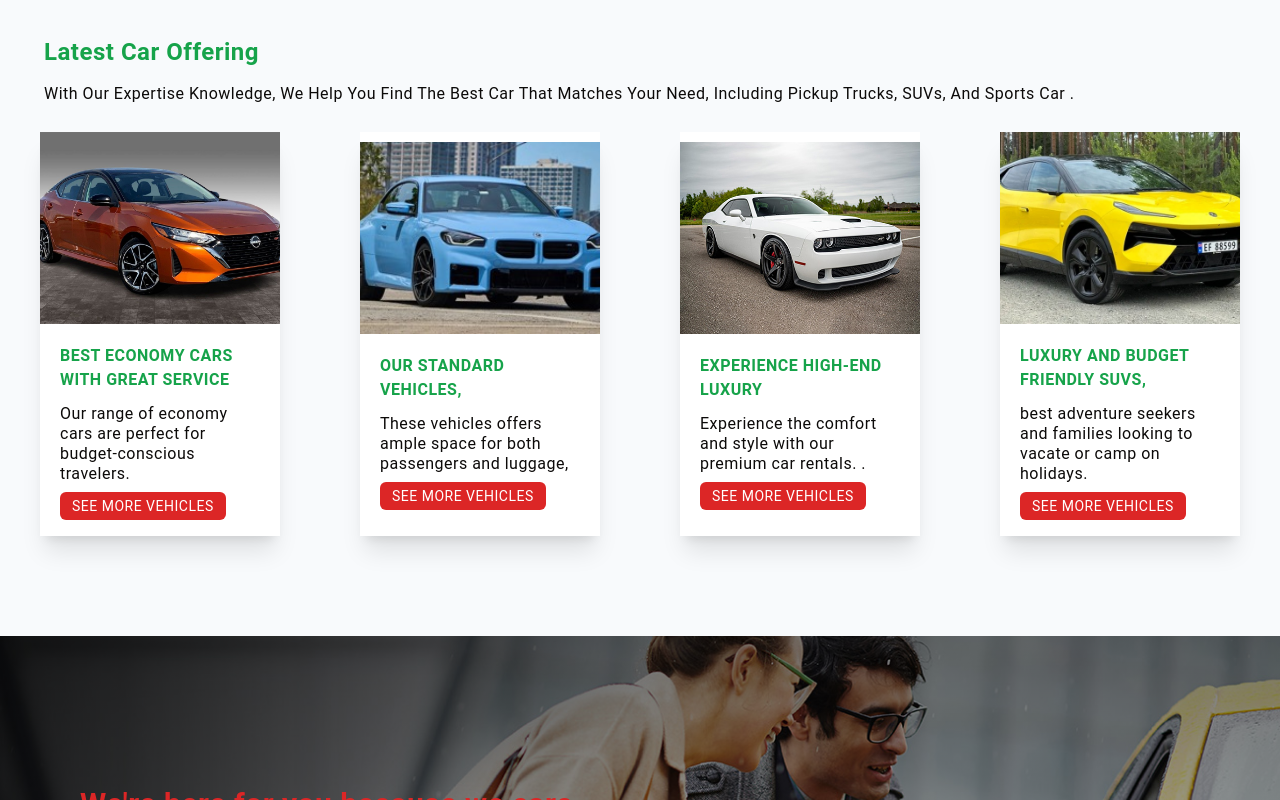
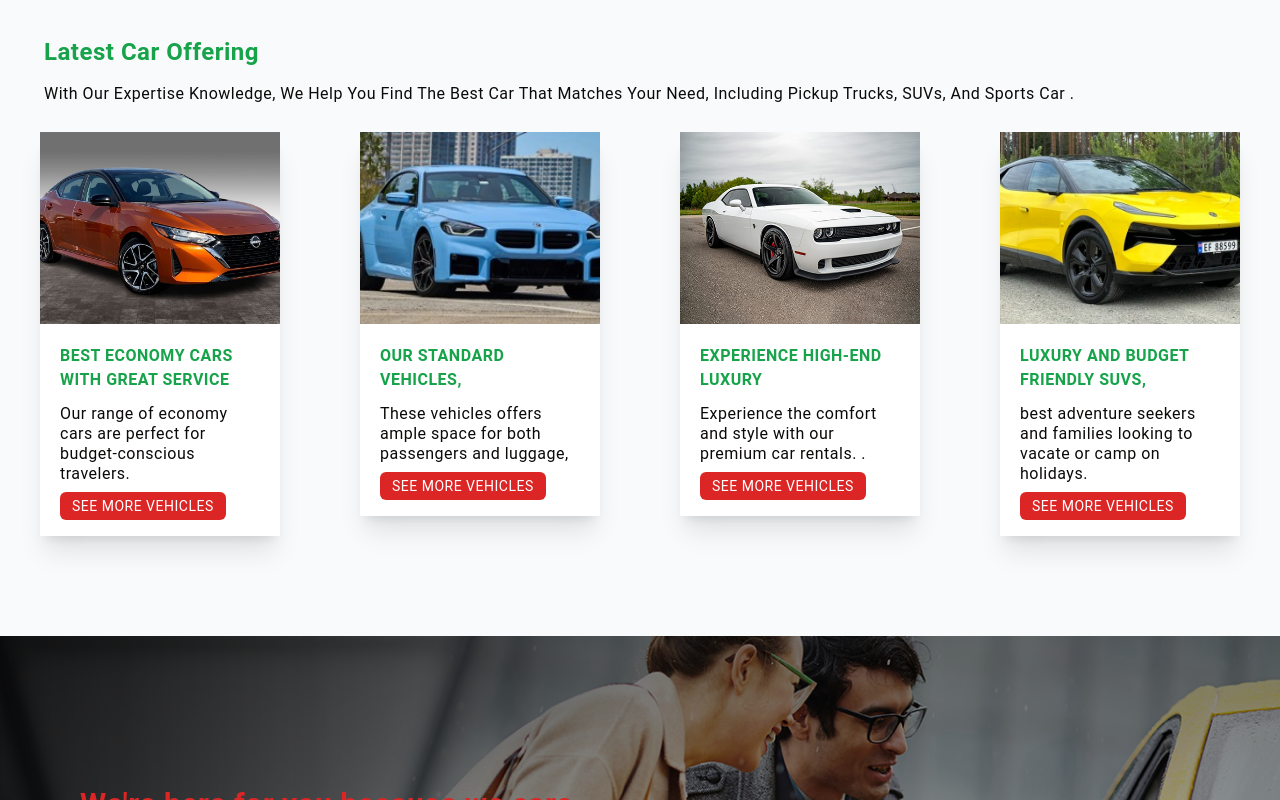
Before and after one commit to Ndesimoni/BON-VOYAGE-CAR-RENTALS-PROJECT, a React (Vite) app: page / in a window 1280 px wide. Shown: the part 2260-3060 px from the top of the page. Built offline with nearby package versions, Linux system fonts and the light colour scheme.

Commit message:
working on the frama motion design

```diff
--- a/src/components/Form/reservationForm/ReservationDropdown.jsx
+++ b/src/components/Form/reservationForm/ReservationDropdown.jsx
@@ -45,22 +45,19 @@ export const Label = styled.label({
 
 function ReservationDropdown() {
   const { register, handleSubmit, formState } = useForm();
-
   const { setReservationFormInfo } = useMyContext();
-
+  const { isLoading, setIsLoading } = useMyContext();
   const { errors } = formState;
-
   const navigate = useNavigate();
 
   const submitFormInputField = (data) => {
-    console.log(data);
+    setIsLoading(true);
     const formData = data;
     navigate(`/All-vehicle-category/${data.category}`, { state: formData });
-
     //When a user fills the form and submits, we setReservationFormInfo to our data coming from the form submission
-
     //if the reservationFormInfo = {},then it means user did not fill the form, so we will now use this condition to build our BookNow page.
     setReservationFormInfo(data);
+    setIsLoading(true);
   };
 
   const errorState = (error) => {
@@ -253,9 +250,6 @@ function ReservationDropdown() {
                   },
                 })}
               >
-                {/* <option value="" disabled selected hidden>
-                  Choose a state of operation...
-                </option> */}
                 <option value="marryland"> marryland</option>
                 <option value="minnesota"> minnesota</option>
                 <option value="tennessee"> tennessee</option>
@@ -280,10 +274,6 @@ function ReservationDropdown() {
                   },
                 })}
               >
-                {/* <option value="" disabled selected hidden>
-                  Choose a drop oof location...
-                </option> */}
-
                 <option>9500 Good Luck Road MD 20707</option>
 
                 <option>
@@ -388,6 +378,7 @@ function ReservationDropdown() {
         <SectionStyle>
           <ItemStyle>
             <button
+              disabled={isLoading}
               type="submit"
               className=" bg-red-600 text-white px-3 py-[1px] uppercase hover:bg-stone-900  hover:text-white transition-all mr-auto rounded-md mt-3"
             >
--- a/src/components/Form/reservationForm/ReservationForm.jsx
+++ b/src/components/Form/reservationForm/ReservationForm.jsx
@@ -1,8 +1,10 @@
 import styled from "styled-components";
 import { CiCircleQuestion } from "react-icons/ci";
-import { useEffect, useState } from "react";
+import { useEffect, useRef, useState } from "react";
 import ReservationDropdown from "./ReservationDropdown";
 import { useNavigate } from "react-router-dom";
+import { useMyContext } from "../../../AppContext";
+import { motion, useInView } from "framer-motion";
 
 const ReservationFormStyles = styled.div({
   backgroundColor: "white",
@@ -18,6 +20,7 @@ const ReservationForm = () => {
   const navigate = useNavigate();
   const [searchCar, setSearchCar] = useState("");
   // coming from custom hook
+  const { isLoading, setIsLoading } = useMyContext();
 
   function handleClick(e) {
     const closestParent = e.target.closest("form");
@@ -40,17 +43,30 @@ const ReservationForm = () => {
 
   function handleSearch() {
     if (searchCar === "") return;
+    setIsLoading(true);
+    navigate(`/${searchCar}`);
+    setIsLoading(false);
+  }
 
-    navigate(`/${searchCar}`);
-  }
+  //todo motion design
+  const ref = useRef(null);
+  const isInView = useInView(ref, { once: true });
 
   return (
     <ReservationFormStyles>
       <h1 className="font-extrabold capitalize text-xl py-5">
         Reserve vehicle with !{" "}
-        <span className="font-extrabold text-4xl uppercase text-green-600">
+        <motion.span
+          ref={ref}
+          style={{
+            transform: isInView ? "none" : "translateY(-50px)",
+            opacity: isInView ? 1 : 0,
+            transition: "all 0.9s cubic-bezier(0.017, 0.10, 0.2, 0.2) 0.2s",
+          }}
+          className="font-extrabold text-4xl uppercase text-green-600"
+        >
           Bon Voyage{" "}
-        </span>
+        </motion.span>
       </h1>
       <label className="flex items-center justify-between ">
         <p className="font-semibold text-sm">
@@ -60,8 +76,6 @@ const ReservationForm = () => {
       </label>
 
       <input
-        // name="stateOfOperation}"
-        // value={stateOpp}
         id=""
         className="w-full h-10 border-gray-200 border placeholder:pl-4 px-5 appearance-none"
         type="text"
@@ -101,10 +115,11 @@ const ReservationForm = () => {
           </div>
         </div>
 
-        {/* //todo this is the search car section */}
+        {/* //todo this is the search car on form left hand section */}
         <div className="text-xs text-white p-1 flex items-end">
           <button
             onClick={handleSearch}
+            disabled={isLoading}
             className="border border-r-none px-2 py-1 bg-red-500 font-semibold ring-offset ring-1 "
           >
             Search
--- a/src/components/Services/DealsOffered/TypesOfDealContain.jsx
+++ b/src/components/Services/DealsOffered/TypesOfDealContain.jsx
@@ -1,4 +1,5 @@
-import { motion } from "framer-motion";
+import { motion, useInView } from "framer-motion";
+import { useRef } from "react";
 import { Link } from "react-router-dom";
 import styled from "styled-components";
 
@@ -38,6 +39,9 @@ const TypesOfDealContain = ({
   description,
   linkPath,
 }) => {
+  const ref = useRef(null);
+  const isInView = useInView(ref, { once: true });
+
   return (
     <MotionDivStyles
       variants={fadeInAnimation}
@@ -57,9 +61,16 @@ const TypesOfDealContain = ({
           <NextArrow className="w-6 h-6" />
         </p>
 
-        <div>
+        <motion.div
+          ref={ref}
+          style={{
+            transform: isInView ? "none" : "translateX(20px)",
+            opacity: isInView ? 1 : 0,
+            transition: "all 0.9s cubic-bezier(0.017, 0.10, 0.2, 0.2) 0.2s",
+          }}
+        >
           <p>{description}</p>
-        </div>
+        </motion.div>
       </Link>
     </MotionDivStyles>
   );
--- a/src/components/Services/offering/OfferingContains.jsx
+++ b/src/components/Services/offering/OfferingContains.jsx
@@ -1,5 +1,7 @@
 import Button from "../../ui/Reuseable_Ui/Button";
-import { motion } from "framer-motion";
+import { motion, useInView } from "framer-motion";
+// import { fadeInAnimation } from "../DealsOffered/TypesOfDealContain";
+import { useRef } from "react";
 
 const OfferingContains = ({
   image,
@@ -8,9 +10,19 @@ const OfferingContains = ({
   routeLinks,
   routeLinksForBetterPlace,
 }) => {
+  const ref = useRef(null);
+  const isInView = useInView(ref, { once: true });
+
   return (
-    <motion.div className=" flex gap-5  hover:shadow-lg transition duration-300 ease-in-out rounded-md shadow-xl ">
-      <div className="flex flex-col  justify-center items-center bg-white ">
+    <motion.div
+      ref={ref}
+      style={{
+        transform: isInView ? "none" : "translateX(20px)",
+        opacity: isInView ? 1 : 0,
+        transition: "all 0.9s cubic-bezier(0.017, 0.10, 0.2, 0.2) 0.2s",
+      }}
+    >
+      <div className="flex flex-col  justify-center items-center bg-white shadow-xl ">
         <img src={`${image}`} alt={h3} className="h-48 w-80  object-cover" />
 
         <div className=" max-w-80 flex flex-col my-2 justify-center items-center px-5 ">
--- a/src/components/ui/Header/NavBar-2/Nav_2.jsx
+++ b/src/components/ui/Header/NavBar-2/Nav_2.jsx
@@ -3,13 +3,16 @@ import { useNavigate } from "react-router-dom";
 
 import Nav_2Items from "./Nav_2Items";
 import { nav_2_data as data } from "../../../../../DB/Local_Data_Base";
+import { useMyContext } from "../../../../AppContext";
 
 function Nav_2() {
   const [activeLink, setActiveLink] = useState(null);
+  const { isLoading, setIsLoading } = useMyContext();
   const navigate = useNavigate();
 
   //todo this now handles the navigation to the vehicle route
   function handleNavigate(linkItem) {
+    setIsLoading(true);
     setActiveLink(null);
     navigate(
       data[activeLink].title === "Vehicles"
@@ -17,6 +20,7 @@ function Nav_2() {
         : linkItem,
       { state: linkItem }
     );
+    setIsLoading(false);
   }
 
   function handleClickHome() {
@@ -54,7 +58,11 @@ function Nav_2() {
                     {/* //todo this is linking to all-vehicle-category or to the corresponding link element */}
                     {linkEl.linkItems.map((linkItem, i) => {
                       return (
-                        <div key={i} onClick={() => handleNavigate(linkItem)}>
+                        <div
+                          disabled={isLoading}
+                          key={i}
+                          onClick={() => handleNavigate(linkItem)}
+                        >
                           <li className=" px-[2px] py-[1px] line-clamp-1 text-red-500 hover:text-black text-sm capitalize">
                             {linkItem.replaceAll("-", " ")}
                           </li>
```
Also changed, not shown: src/components/Form/CreateAccountForm.jsx (+0 -36 lines).
